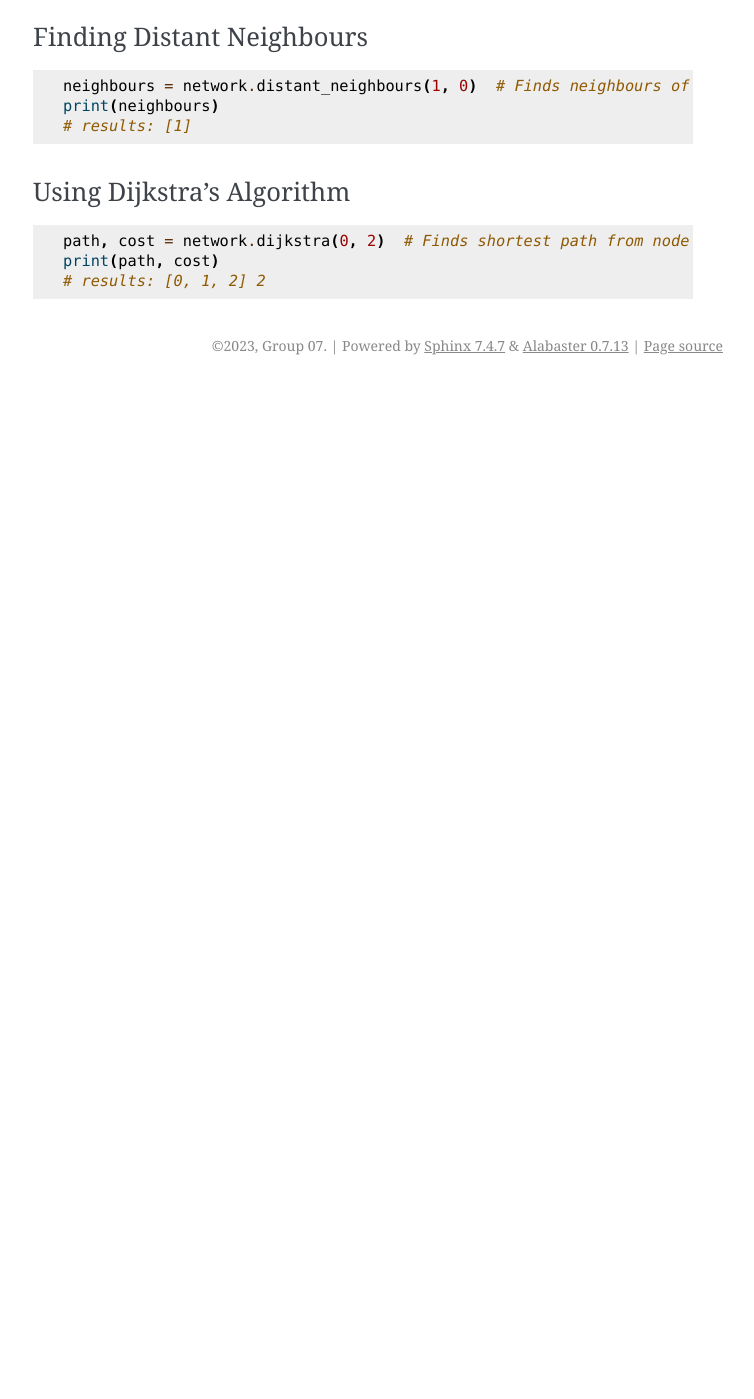
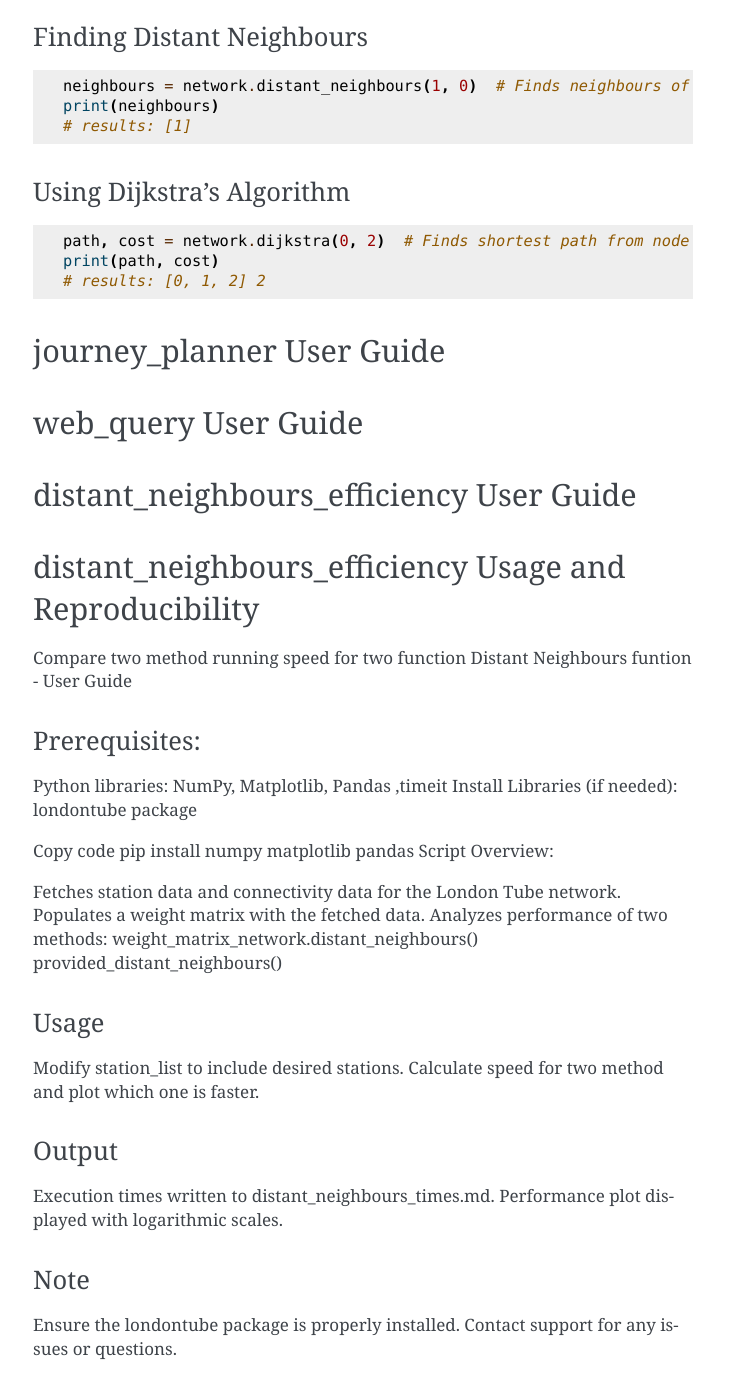
Before and after one commit to HuangmouIII/Londontube, a Sphinx documentation site: the page built from repository/docs/source/user_guide.rst, in a window 1280 px wide and 1400 px high, scrolled down 1600 px. Shown: the whole window, without its empty margins (387-1141 px from the left). Built offline with Sphinx 7.4.7, drawn with Linux system fonts in a browser that asks for light colours; before the commit the page ends 1985 px from its top, so only the background shows below that; some of the changed text lies outside the part shown.

Commit message:
distant_neighbours_efficiency Usage and Reproducibility in user_guide.rst

```diff
--- a/repository/docs/source/user_guide.rst
+++ b/repository/docs/source/user_guide.rst
@@ -97,3 +97,54 @@ Using Dijkstra's Algorithm
     path, cost = network.dijkstra(0, 2)  # Finds shortest path from node 0 to node 2
     print(path, cost)
     # results: [0, 1, 2] 2
+
+
+journey_planner User Guide
+---------------------------
+
+
+
+web_query User Guide
+---------------------
+
+
+
+distant_neighbours_efficiency User Guide
+-----------------------------------------
+
+
+distant_neighbours_efficiency Usage and Reproducibility
+--------------------------------------------------------
+
+Compare two method running speed for two function Distant Neighbours funtion - User Guide
+
+Prerequisites:
+^^^^^^^^^^^^^^^
+
+Python libraries: NumPy, Matplotlib, Pandas ,timeit
+Install Libraries (if needed): londontube package
+
+Copy code
+pip install numpy matplotlib pandas
+Script Overview:
+
+Fetches station data and connectivity data for the London Tube network.
+Populates a weight matrix with the fetched data.
+Analyzes performance of two methods:
+weight_matrix_network.distant_neighbours()
+provided_distant_neighbours()
+
+Usage
+^^^^^^
+Modify station_list to include desired stations.
+Calculate speed for two method and plot which one is faster.
+
+Output
+^^^^^^^
+Execution times written to distant_neighbours_times.md.
+Performance plot displayed with logarithmic scales.
+
+Note
+^^^^
+Ensure the londontube package is properly installed.
+Contact support for any issues or questions.
```
